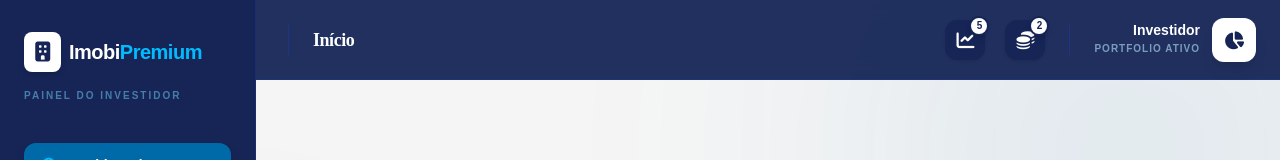
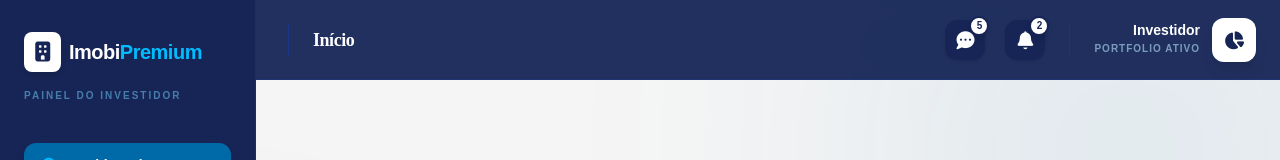
Before and after one commit to nsimba-afonso-nwayami/imobiliaria, a React (Vite) app: page /dashboard/investidor in a window 1280 px wide. Shown: the top 160 px of the page. Built offline with nearby package versions, Linux system fonts and the light colour scheme.

Commit message:
Ajustes no layou do header do investidor

```diff
--- a/src/pages/investidor/components/HeaderInvestidor.jsx
+++ b/src/pages/investidor/components/HeaderInvestidor.jsx
@@ -39,15 +39,15 @@ export default function HeaderInvestidor({ sidebarOpen, setSidebarOpen, title })
       {/* RIGHT */}
       <div className="flex items-center gap-3 sm:gap-5">
 
-        {/* ALERTAS DE INVESTIMENTO */}
-        <Link to="/dashboard/investidor/alertas" className={actionBtnStyle}>
-          <i className="fas fa-chart-line text-lg"></i>
+        {/* MENSAGENS */}
+        <Link to="/dashboard/investidor/mensagens" className={actionBtnStyle}>
+          <i className="fas fa-comment-dots text-lg"></i>
           <span className={badgeStyle}>5</span>
         </Link>
 
-        {/* OPORTUNIDADES */}
-        <Link to="/dashboard/investidor/oportunidades" className={actionBtnStyle}>
-          <i className="fas fa-coins text-lg"></i>
+        {/* NOTIFICAÇÓES */}
+        <Link to="/dashboard/investidor/notificacoes" className={actionBtnStyle}>
+          <i className="fas fa-bell text-lg"></i>
           <span className={badgeStyle}>2</span>
         </Link>
 
```
